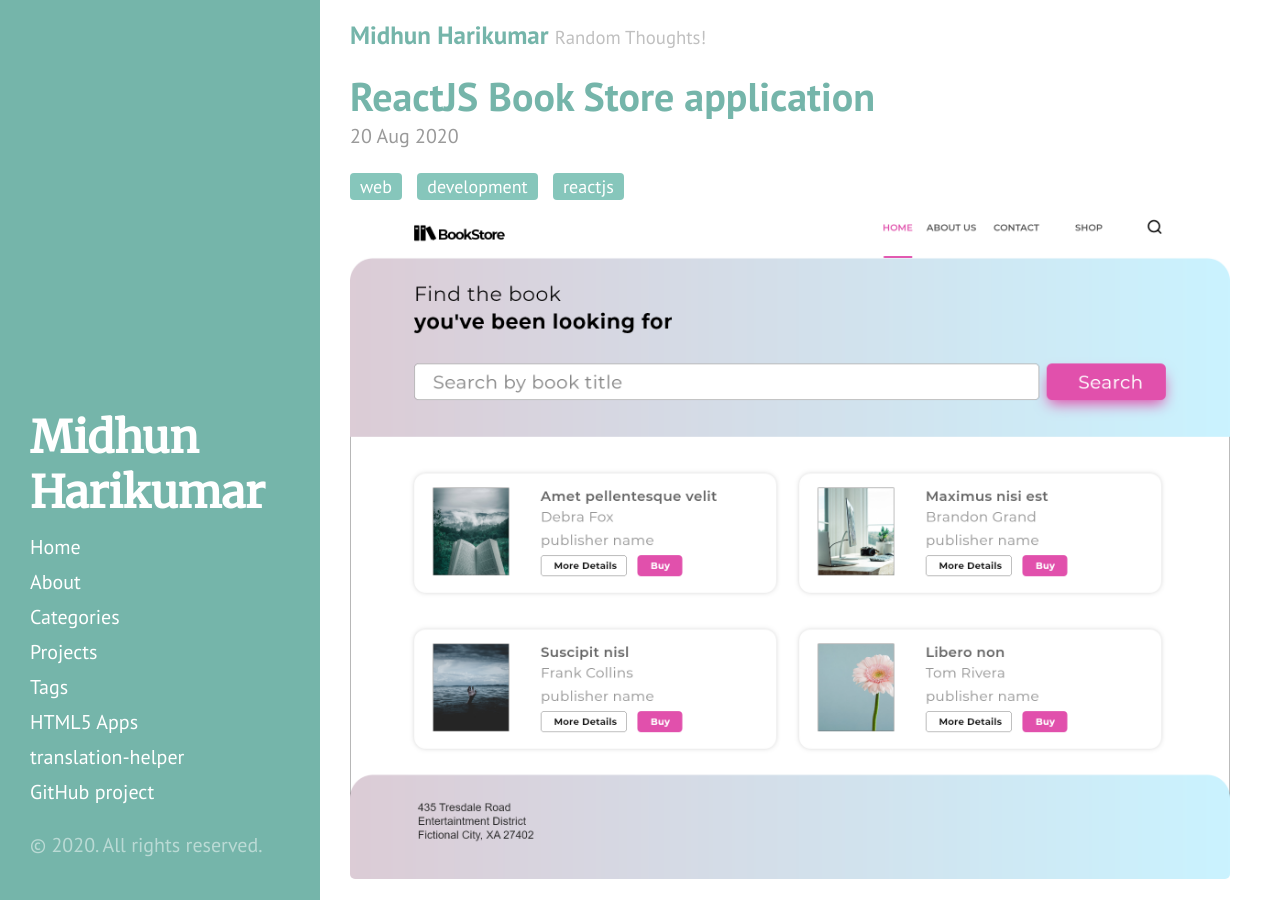
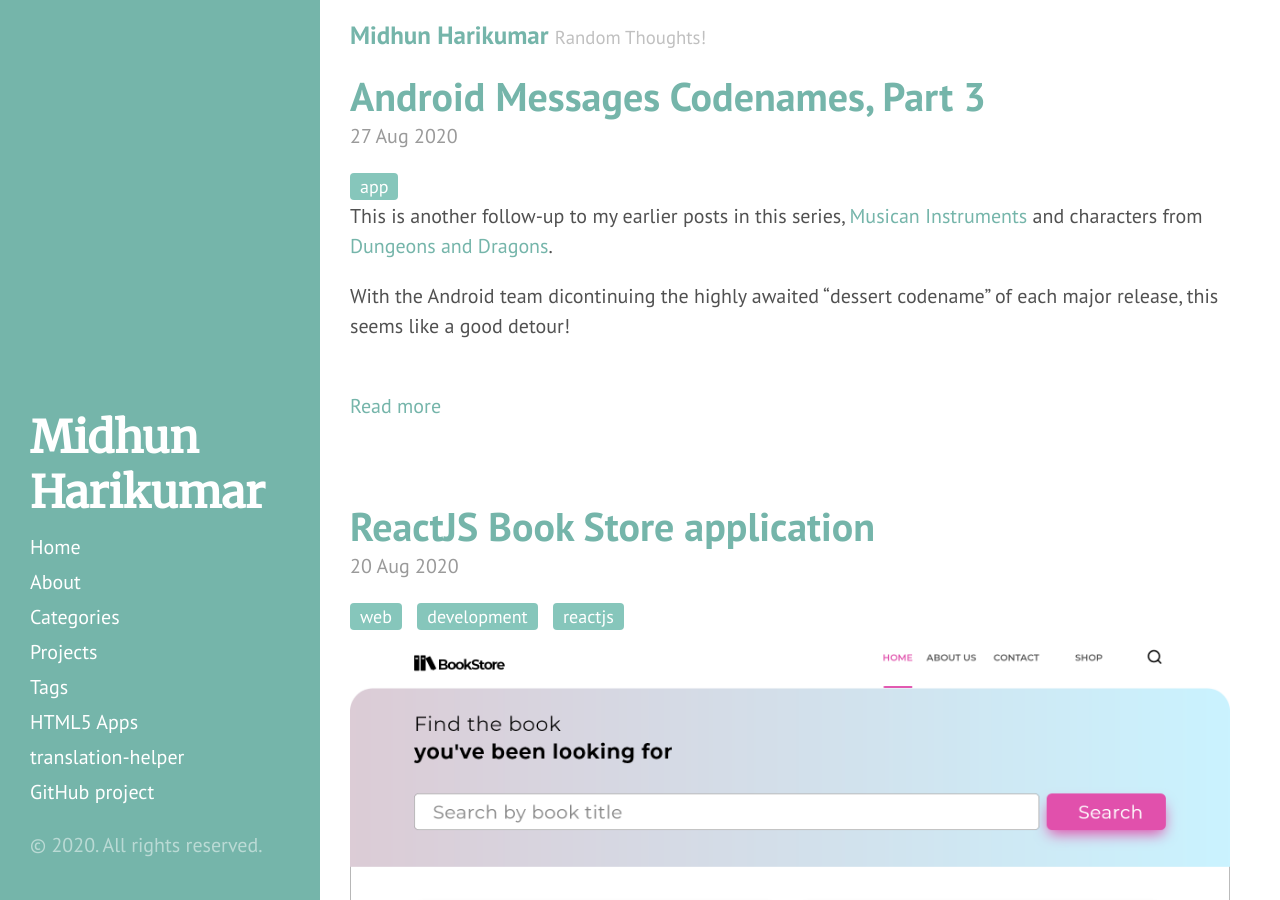
Before and after one commit to midhunhk/midhunhk.github.io, a Jekyll site: the page built from index.html, in a window 1280 px wide and 900 px high. Built offline with Jekyll 4.4.1, drawn with Linux system fonts in a browser that asks for light colours; the list of posts is cut into pages by our own code; some of the changed text lies outside the part shown.

Commit message:
new post

```diff
--- a/_posts/2018-09-06-android-messages-codenames.md
+++ b/_posts/2018-09-06-android-messages-codenames.md
@@ -1,6 +1,6 @@
 ---
 layout: post
-title: Android Messages Codenames
+title: Android Messages Codenames, Part 1
 category: Dev
 comments: true
 tags: [app]
--- a/_posts/2018-10-26-android-messages-mark-2.md
+++ b/_posts/2018-10-26-android-messages-mark-2.md
@@ -1,6 +1,6 @@
 ---
 layout: post
-title: Android Messages Codenames
+title: Android Messages Codenames, Part 2
 category: Dev
 comments: true
 tags: [app]
--- /dev/null
+++ b/_posts/2020-08-27-android-messages-again.md
@@ -0,0 +1,22 @@
+---
+layout: post
+title: Android Messages Codenames, Part 3
+category: Dev
+comments: true
+tags: [app]
+---
+
+This is another follow-up to my earlier posts in this series, [Musican Instruments](https://midhunhk.github.io/dev/2018/09/06/android-messages-codenames/) and characters from [Dungeons and Dragons](https://midhunhk.github.io/dev/2018/10/26/android-messages-mark-2/).
+
+With the Android team dicontinuing the highly awaited "dessert codename" of each major release, this seems like a good detour!
+
+<!-- more -->
+This post will likely be updated with this series of codenames, which look like types of trees or shrubs.
+
+| Version | Codename |
+|---------|----------|
+| 6.4     | [Acacia](https://en.wikipedia.org/wiki/Acacia) |
+| 6.5     | [Banyan](https://en.wikipedia.org/wiki/Banyan) |
+| 6.6     | [Cypress](https://en.wikipedia.org/wiki/Cypress) |
+
+Check back often to see an update.
```
